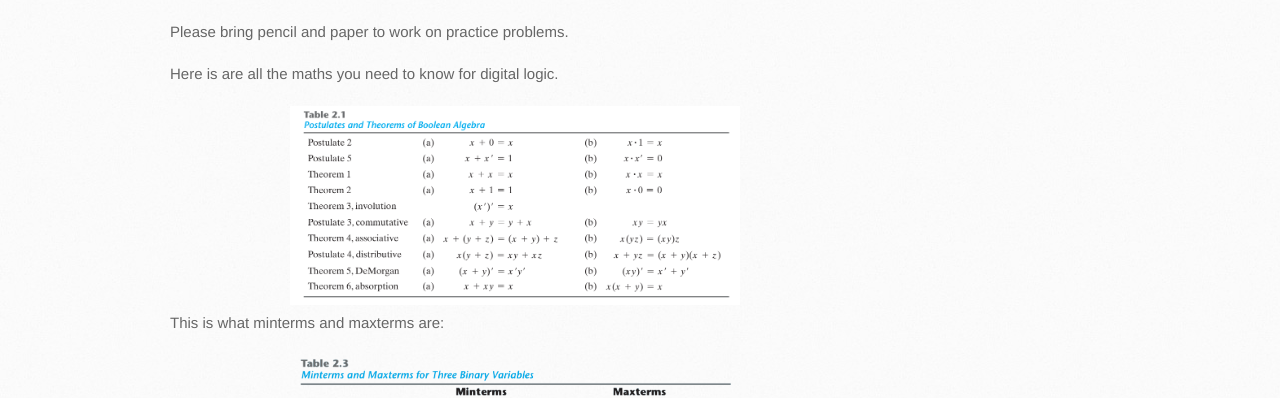
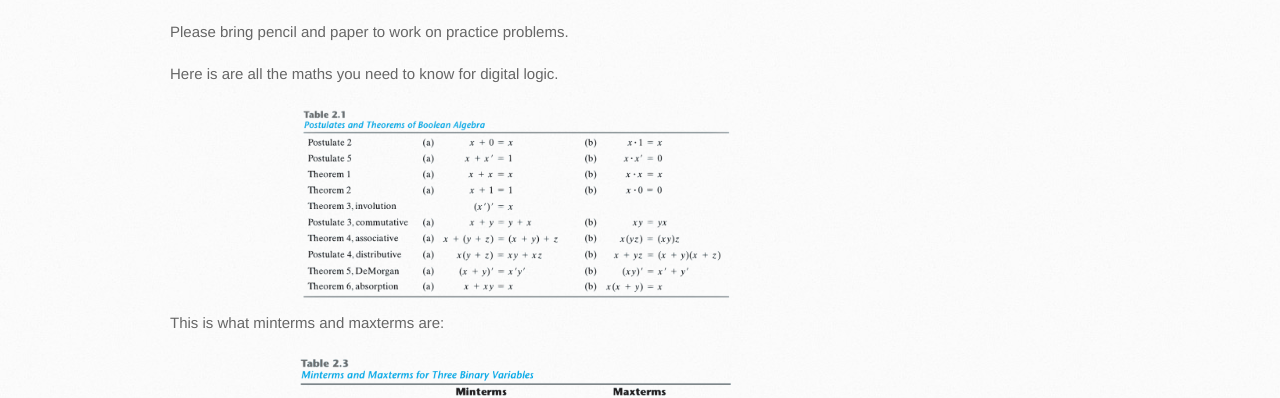
Before and after one commit to philstutorials/philstutorials.github.io, a Jekyll site: the page built from CPSC359W.md, in a window 1280 px wide. Shown: the part 760-1158 px from the top of the page. Built offline with Jekyll 4.4.1, drawn with Linux system fonts in a browser that asks for light colours; our own code applies the rules of GitHub Pages for plain Markdown files.

Commit message:
Update CPSC359W.md

```diff
--- a/CPSC359W.md
+++ b/CPSC359W.md
@@ -28,7 +28,7 @@ Please bring pencil and paper to work on practice problems.
 Here is are all the maths you need to know for digital logic.
 
 <center>
-<img src="https://raw.githubusercontent.com/philstutorials/philstutorials.github.io/master/_data/postulates_theorems.png " width="450"/>
+<img src="https://raw.githubusercontent.com/philstutorials/philstutorials.github.io/master/_data/postulates_theorems1.png " width="450"/>
 </center>
 
 This is what minterms and maxterms are:
```
